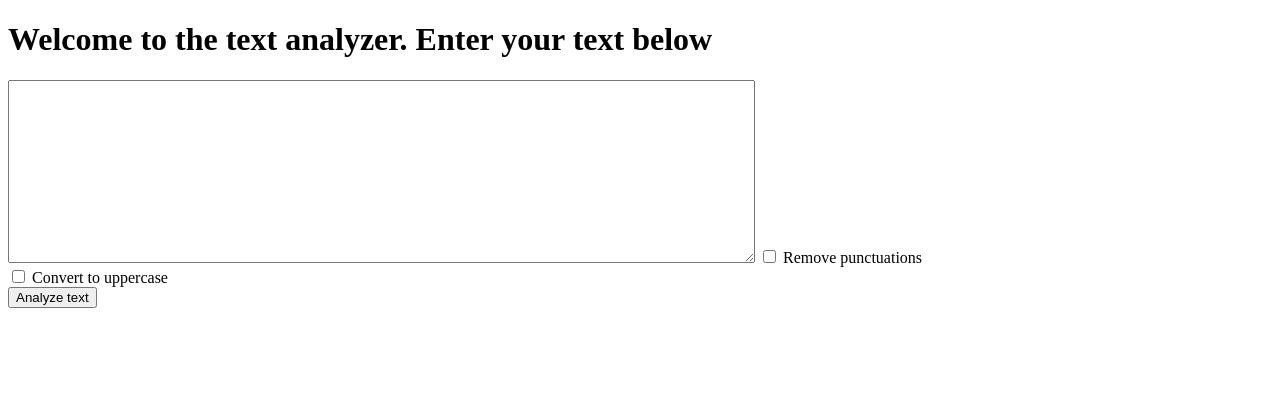
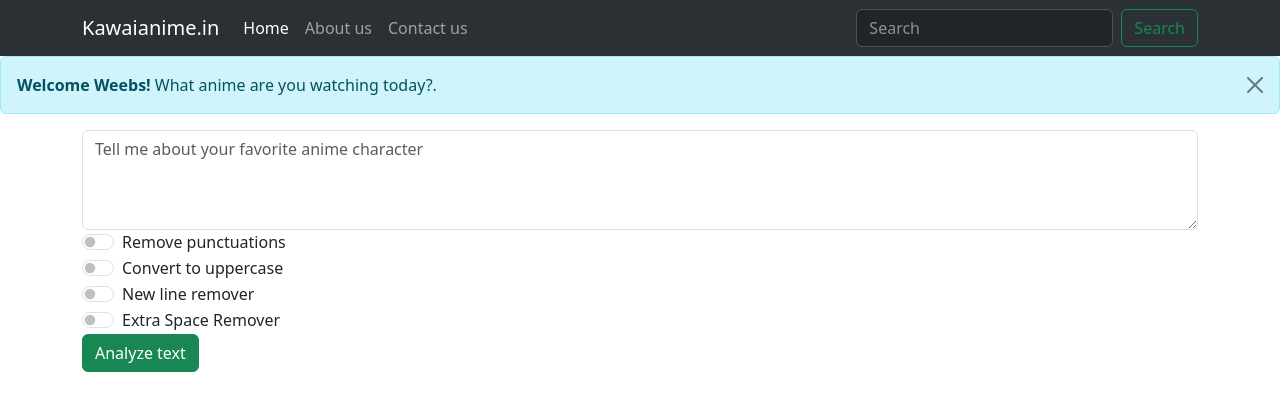
Before and after one commit to Anjali-DA/Django-Project, a Django app: page / in a window 1280 px wide. Shown: the top 411 px of the page. Run offline with Django 4.2, Linux system fonts and the light colour scheme.

Commit message:
Add files via upload

```diff
--- a/hello/hello/urls.py
+++ b/hello/hello/urls.py
@@ -23,4 +23,5 @@ urlpatterns = [
     path("", views.index, name='index'),
     #path("about", views.about, name='about'),
     path("analyze", views.analyze, name='analyze')
+
 ]
--- a/hello/hello/views.py
+++ b/hello/hello/views.py
@@ -13,15 +13,17 @@ def index(request):
 
 def analyze(request):
     # get the text
-    djtext = request.GET.get("text", "default")
+    djtext = request.POST.get("text", "default")
 
-    #check the check box value
-    removepunc = request.GET.get("removepunc", "off")
-    fullcaps = request.GET.get("fullcaps", "off")
+    # check the check box value
+    removepunc = request.POST.get("removepunc", "off")
+    fullcaps = request.POST.get("fullcaps", "off")
+    newlineremover = request.POST.get("newlineremover", "off")
+    extraspaceremover= request.POST.get("extraspaceremover", "off")
 
-    #check which check box is on
+    # check which check box is on
 
-    if removepunc=="on":
+    if removepunc == "on":
         punctuations = '''!()-[]{};:'"\,<>./?@#$%^&*_~'''
         analyzed = ""
         for char in djtext:
@@ -29,15 +31,45 @@ def analyze(request):
                 analyzed = analyzed + char
         params = {"purpose": "Removed Punctuations", "analyzed_text": analyzed}
         # analyze the text
-        return render(request, "analyze.html", params)
-    elif(fullcaps=="on"):
-        analyzed= ""
+        djtext= analyzed
+
+    if (fullcaps == "on"):
+        analyzed = ""
         for char in djtext:
-            analyzed= analyzed+char.upper()
+            analyzed = analyzed + char.upper()
         params = {"purpose": "Change to uppercase ", "analyzed_text": analyzed}
         # analyze the text
-        return render(request, "analyze.html", params)
+        djtext= analyzed
 
 
-    else:
+    if newlineremover == "on":
+        analyzed = ""
+        for char in djtext:
+            if char != "\n" and char != "\r":
+                analyzed = analyzed + char
+        params = {"purpose": "Removed Newlines ", "analyzed_text": analyzed}
+        # analyze the text
+        djtext= analyzed
+
+
+    if extraspaceremover=="on":
+        analyzed = ""
+        for index,char in enumerate(djtext):
+            if djtext[index] == " " and djtext[index+1]==" ":
+                pass
+            else:
+                analyzed = analyzed + char
+
+
+        params = {"purpose": "Extra space remover ", "analyzed_text": analyzed}
+        # analyze the text
+        djtext= analyzed
+
+
+
+    if(removepunc!="on" and extraspaceremover!="on" and newlineremover !="on" and fullcaps!="on"):
         return HttpResponse("Error!")
+
+
+
+    return render(request, 'analyze.html', params)
--- a/hello/templates/index.html
+++ b/hello/templates/index.html
@@ -1,16 +1,83 @@
-<!DOCTYPE html>
+<!doctype html>
 <html lang="en">
-<head>
-    <meta charset="UTF-8">
-    <title>TextUtils</title>
-</head>
-<body>
-<h1> Welcome to the text analyzer. Enter your text below </h1>
-<form action ="/analyze" method="get">
-    <textarea name= "text" spellcheck="false" style="width: 741px; height: 177px;"></textarea>
-    <input type="checkbox" name="removepunc"> Remove punctuations <br>
-    <input type="checkbox" name="fullcaps"> Convert to uppercase<br>
-    <button type="Submit">Analyze text</button>
-</form>
-</body>
+  <head>
+    <meta charset="utf-8">
+    <meta name="viewport" content="width=device-width, initial-scale=1">
+    <title>kawai anime</title>
+    <link href="https://cdn.jsdelivr.net/npm/bootstrap@5.3.0/dist/css/bootstrap.min.css" rel="stylesheet" integrity="sha384-9ndCyUaIbzAi2FUVXJi0CjmCapSmO7SnpJef0486qhLnuZ2cdeRhO02iuK6FUUVM" crossorigin="anonymous">
+  </head>
+  <body>
+
+  <nav class="navbar navbar-expand-lg bg-body-tertiary" data-bs-theme="dark">
+
+  <div class="container">
+    <a class="navbar-brand" href="#">Kawaianime.in</a>
+    <button class="navbar-toggler" type="button" data-bs-toggle="collapse" data-bs-target="#navbarSupportedContent" aria-controls="navbarSupportedContent" aria-expanded="false" aria-label="Toggle navigation">
+      <span class="navbar-toggler-icon"></span>
+    </button>
+    <div class="collapse navbar-collapse" id="navbarSupportedContent">
+      <ul class="navbar-nav me-auto mb-2 mb-lg-0">
+        <li class="nav-item">
+          <a class="nav-link active" aria-current="page" href="#">Home</a>
+        </li>
+        <li class="nav-item">
+          <a class="nav-link" href="#">About us</a>
+        </li>
+           <li class="nav-item">
+          <a class="nav-link" href="#">Contact us</a>
+        </li>
+
+          </ul>
+        </li>
+
+      </ul>
+      <form class="d-flex" role="search">
+        <input class="form-control me-2" type="search" placeholder="Search" aria-label="Search">
+        <button class="btn btn-outline-success" type="submit">Search</button>
+      </form>
+    </div>
+  </div>
+
+
+</nav>
+  <div class="alert alert-info alert-dismissible fade show" role="alert">
+  <strong>Welcome Weebs!</strong> What anime are you watching today?.
+  <button type="button" class="btn-close" data-bs-dismiss="alert" aria-label="Close"></button>
+</div>
+
+ <div class="container">
+   <form action ="/analyze" method="post"> {% csrf_token %}
+  <textarea class="form-control" name= "text" placeholder="Tell me about your favorite anime character" id="floatingTextarea2" style="height: 100px"></textarea>
+
+
+   <div class="form-check form-switch">
+  <input class="form-check-input" name="removepunc" type="checkbox" role="switch" id="flexSwitchCheckDefault">
+  <label class="form-check-label" for="flexSwitchCheckDefault">Remove punctuations</label>
+</div>
+  <div class="form-check form-switch">
+  <input class="form-check-input" name="fullcaps" type="checkbox" role="switch" id="flexSwitchCheckDefault2">
+  <label class="form-check-label" for="flexSwitchCheckDefault2">Convert to uppercase</label>
+</div>
+   <div class="form-check form-switch">
+  <input class="form-check-input" name="newlineremover" type="checkbox" role="switch" id="flexSwitchCheckDefault3">
+  <label class="form-check-label" for="flexSwitchCheckDefault3">New line remover</label>
+</div>
+   <div class="form-check form-switch">
+  <input class="form-check-input" name="extraspaceremover" type="checkbox" role="switch" id="flexSwitchCheckDefault4">
+  <label class="form-check-label" for="flexSwitchCheckDefault4">Extra Space Remover</label>
+</div>
+  <button type="submit" class="btn btn-success">Analyze text</button>
+     </form>
+</div>
+
+<div class="mb-3">
+
+
+
+</div>
+
+    <script src="https://cdn.jsdelivr.net/npm/bootstrap@5.3.0/dist/js/bootstrap.bundle.min.js" integrity="sha384-geWF76RCwLtnZ8qwWowPQNguL3RmwHVBC9FhGdlKrxdiJJigb/j/68SIy3Te4Bkz" crossorigin="anonymous"></script>
+    <script src="https://cdn.jsdelivr.net/npm/@popperjs/core@2.11.8/dist/umd/popper.min.js" integrity="sha384-I7E8VVD/ismYTF4hNIPjVp/Zjvgyol6VFvRkX/vR+Vc4jQkC+hVqc2pM8ODewa9r" crossorigin="anonymous"></script>
+    <script src="https://cdn.jsdelivr.net/npm/bootstrap@5.3.0/dist/js/bootstrap.min.js" integrity="sha384-fbbOQedDUMZZ5KreZpsbe1LCZPVmfTnH7ois6mU1QK+m14rQ1l2bGBq41eYeM/fS" crossorigin="anonymous"></script>
+  </body>
 </html>
```
Also changed, not shown: hello/templates/analyze.html (+60 -8 lines), hello/templates/analyze2.html (added, +13 -0 lines), hello/templates/index2.html (added, +18 -0 lines).
